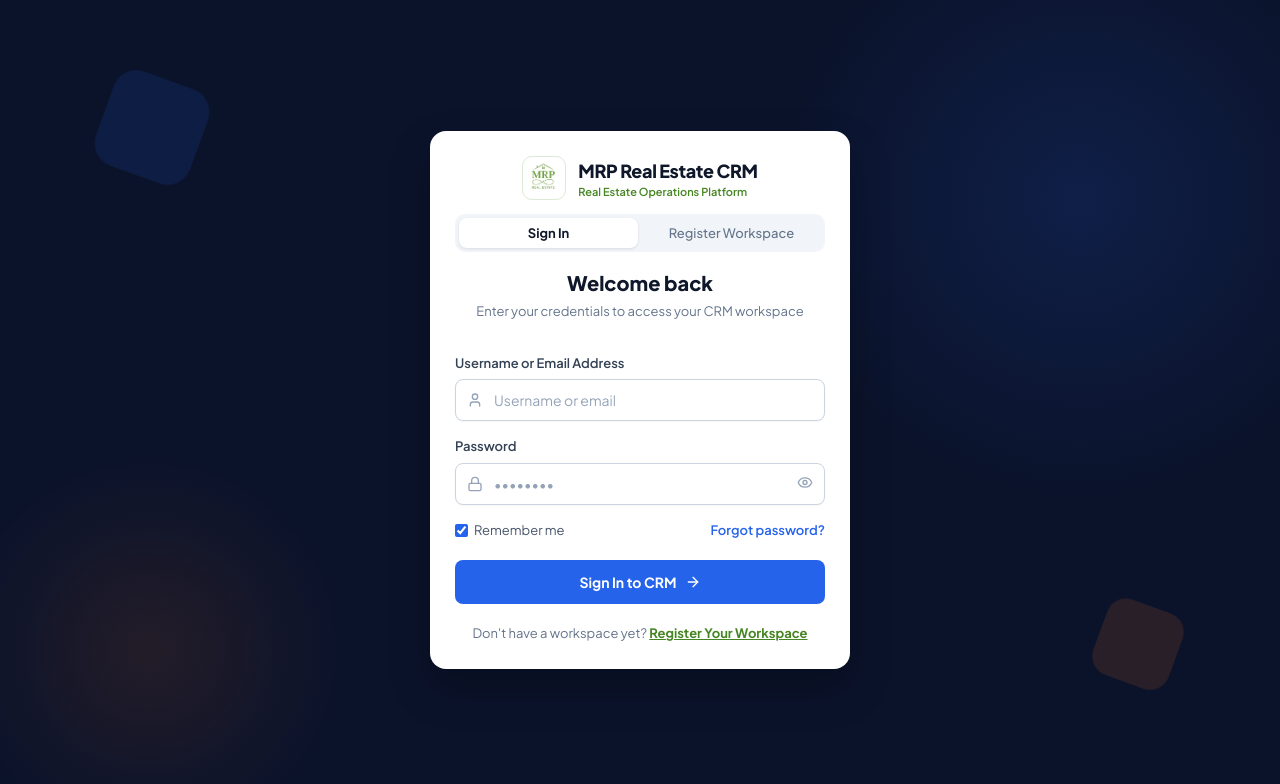
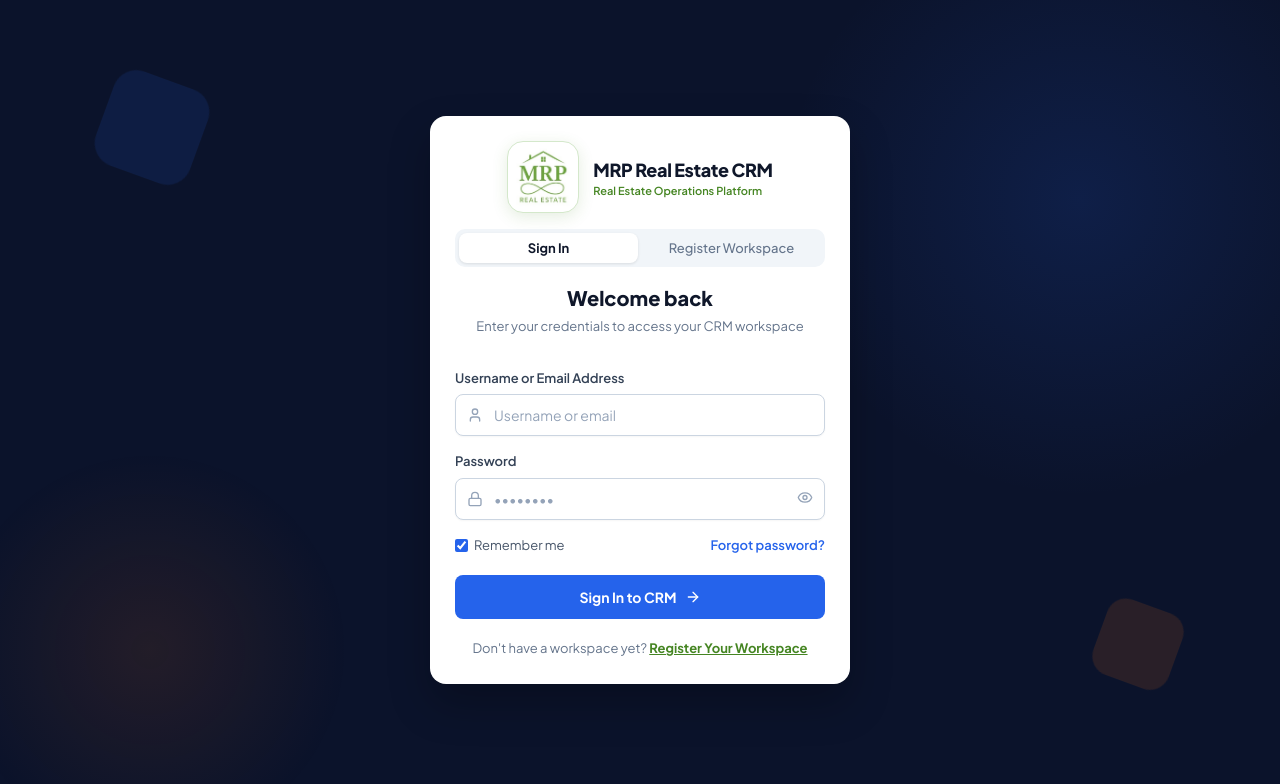
Before and after one commit to risewithmediaofficial-collab/Realestate-crm, a React (Vite) app in the folder frontend/: page /login in a window 1280 px wide. Shown: the top 784 px of the page. Built offline with nearby package versions, Linux system fonts and the light colour scheme.

Commit message:
Enlarge MRP logo size across CRM sidebar, topbar, customer navbar, footer, and auth screens

```diff
--- a/frontend/index.html
+++ b/frontend/index.html
@@ -2,7 +2,7 @@
 <html lang="en">
   <head>
     <meta charset="UTF-8" />
-    <link rel="icon" type="image/jpeg" href="/mrp-logo.jpeg" />
+    <link rel="icon" type="image/png" href="/mrp-logo-trimmed.png" />
     <meta name="viewport" content="width=device-width, initial-scale=1.0" />
     <title>MRP Real Estate CRM — Revenue & Operations Platform</title>
     <meta name="description" content="MRP Real Estate CRM — Comprehensive Real Estate Operating Platform covering lead pipeline, customer booking portal, site visits, inventory, and revenue collections." />
--- a/frontend/src/components/layout/Sidebar.jsx
+++ b/frontend/src/components/layout/Sidebar.jsx
@@ -155,28 +155,39 @@
 
       <aside className={`sidebar ${isMobileMenuOpen ? 'mobile-open' : ''}`}>
         <div className="sidebar-header">
-          <img
-            src="/mrp-logo.jpeg"
-            alt="MRP Real Estate"
+          <div
             onClick={() => { navigate('/dashboard'); closeMobileMenu(); }}
             style={{
-              width: 38,
-              height: 38,
-              objectFit: 'contain',
-              borderRadius: 8,
-              border: '1px solid #dbead4',
+              width: 58,
+              height: 58,
+              borderRadius: 12,
+              border: '1.5px solid #d4e8cb',
               background: '#ffffff',
-              padding: 2,
+              padding: 3,
+              display: 'flex',
+              alignItems: 'center',
+              justifyContent: 'center',
+              flexShrink: 0,
               cursor: 'pointer',
-              flexShrink: 0
+              boxShadow: '0 2px 10px rgba(69, 133, 34, 0.14)'
             }}
-          />
+          >
+            <img
+              src="/mrp-logo-trimmed.png"
+              alt="MRP Real Estate"
+              style={{
+                width: '100%',
+                height: '100%',
+                objectFit: 'contain'
+              }}
+            />
+          </div>
           <div className="sidebar-brand" onClick={() => { navigate('/dashboard'); closeMobileMenu(); }} style={{ cursor: 'pointer', flex: 1, minWidth: 0 }}>
-            <div className="sidebar-brand-name" style={{ lineHeight: 1.25, fontWeight: 800, fontSize: '12.5px', color: 'var(--text-primary)', letterSpacing: '-0.01em' }} title="MRP REAL ESTATE CRM">
-              MRP REAL ESTATE CRM
+            <div className="sidebar-brand-name" style={{ lineHeight: 1.2, fontWeight: 800, fontSize: '13px', color: '#172a11', letterSpacing: '-0.02em', whiteSpace: 'nowrap', overflow: 'hidden', textOverflow: 'ellipsis' }} title="MRP REAL ESTATE CRM">
+              MRP REAL ESTATE
             </div>
-            <div className="sidebar-brand-sub" style={{ fontSize: 11, color: 'var(--primary)', fontWeight: 600 }}>
-              {user?.organization || 'Revenue OS'}
+            <div className="sidebar-brand-sub" style={{ fontSize: 10.5, color: '#458522', fontWeight: 700, letterSpacing: '0.04em' }}>
+              CRM &bull; {user?.organization || 'REVENUE OS'}
             </div>
           </div>
           <button
--- a/frontend/src/components/layout/Topbar.jsx
+++ b/frontend/src/components/layout/Topbar.jsx
@@ -38,10 +38,32 @@
         <div
           className="topbar-mobile-logo"
           onClick={() => navigate('/dashboard')}
-          style={{ display: 'none', alignItems: 'center', gap: 6, cursor: 'pointer' }}
+          style={{ display: 'none', alignItems: 'center', gap: 8, cursor: 'pointer' }}
         >
-          <img src="/mrp-logo.jpeg" alt="MRP" style={{ width: 28, height: 28, objectFit: 'contain', borderRadius: 6, border: '1px solid #dbead4', background: '#ffffff', padding: 1 }} />
-          <span style={{ fontWeight: 800, fontSize: 13, color: 'var(--text-primary)', whiteSpace: 'nowrap' }}>MRP CRM</span>
+          <div style={{
+            width: 44,
+            height: 44,
+            borderRadius: 10,
+            border: '1.5px solid #d4e8cb',
+            background: '#ffffff',
+            padding: 2,
+            display: 'flex',
+            alignItems: 'center',
+            justifyContent: 'center',
+            flexShrink: 0,
+            boxShadow: '0 1px 6px rgba(69, 133, 34, 0.12)'
+          }}>
+            <img
+              src="/mrp-logo-trimmed.png"
+              alt="MRP"
+              style={{
+                width: '100%',
+                height: '100%',
+                objectFit: 'contain'
+              }}
+            />
+          </div>
+          <span style={{ fontWeight: 800, fontSize: 13.5, color: 'var(--text-primary)', whiteSpace: 'nowrap' }}>MRP CRM</span>
         </div>
 
         {/* Search Bar */}
--- a/frontend/src/components/public/PublicFooter.jsx
+++ b/frontend/src/components/public/PublicFooter.jsx
@@ -12,18 +12,28 @@
         {/* Brand & About */}
         <div>
           <div style={{ display: 'flex', alignItems: 'center', gap: 10, marginBottom: 16 }}>
-            <img
-              src="/mrp-logo.jpeg"
-              alt="MRP Real Estate"
-              style={{
-                width: 38,
-                height: 38,
-                objectFit: 'contain',
-                borderRadius: 8,
-                background: '#ffffff',
-                padding: 2
-              }}
-            />
+            <div style={{
+              width: 58,
+              height: 58,
+              borderRadius: 12,
+              background: '#ffffff',
+              padding: 4,
+              display: 'flex',
+              alignItems: 'center',
+              justifyContent: 'center',
+              boxShadow: '0 2px 10px rgba(0,0,0,0.25)',
+              flexShrink: 0
+            }}>
+              <img
+                src="/mrp-logo-trimmed.png"
+                alt="MRP Real Estate"
+                style={{
+                  width: '100%',
+                  height: '100%',
+                  objectFit: 'contain'
+                }}
+              />
+            </div>
             <span style={{ fontSize: 18, fontWeight: 800, color: '#ffffff' }}>MRP Real Estate</span>
           </div>
           <p style={{ fontSize: 13.5, lineHeight: 1.6, color: '#94a3b8', margin: '0 0 16px', maxWidth: 360 }}>
--- a/frontend/src/components/public/PublicNavbar.jsx
+++ b/frontend/src/components/public/PublicNavbar.jsx
@@ -27,21 +27,32 @@
       <div className="pub-nav-container">
         {/* Brand Logo */}
         <Link to="/" className="pub-brand" onClick={() => setMobileOpen(false)}>
-          <img
-            src="/mrp-logo.jpeg"
-            alt="MRP Real Estate"
-            className="pub-brand-logo-img"
+          <div
             style={{
-              height: 44,
-              width: 44,
-              objectFit: 'contain',
-              borderRadius: 8,
-              border: '1px solid #dbead4',
+              width: 64,
+              height: 64,
+              borderRadius: 14,
+              border: '1.5px solid #d4e8cb',
               background: '#ffffff',
-              padding: 2,
-              flexShrink: 0
+              padding: 4,
+              display: 'flex',
+              alignItems: 'center',
+              justifyContent: 'center',
+              flexShrink: 0,
+              boxShadow: '0 3px 12px rgba(69, 133, 34, 0.14)'
             }}
-          />
+          >
+            <img
+              src="/mrp-logo-trimmed.png"
+              alt="MRP Real Estate"
+              className="pub-brand-logo-img"
+              style={{
+                width: '100%',
+                height: '100%',
+                objectFit: 'contain'
+              }}
+            />
+          </div>
           <div>
             <div style={{ display: 'flex', alignItems: 'center', gap: 6 }}>
               <span style={{ fontWeight: 800, fontSize: 17, color: 'var(--pub-primary)', letterSpacing: '-0.01em' }}>
--- a/frontend/src/index.css
+++ b/frontend/src/index.css
@@ -180,9 +180,9 @@
   display: flex;
   align-items: center;
   gap: 12px;
-  padding: 16px 18px;
+  padding: 14px 16px;
   border-bottom: 1px solid var(--sidebar-border);
-  min-height: var(--topbar-height);
+  min-height: 72px;
   flex-shrink: 0;
   background: #ffffff;
 }
--- a/frontend/src/pages/auth/LoginPage.jsx
+++ b/frontend/src/pages/auth/LoginPage.jsx
@@ -195,20 +195,30 @@
 
       <div className="auth-card" style={{ maxWidth: mode === 'register' ? 520 : 420, width: '100%', padding: '24px 24px', background: '#ffffff', borderRadius: 16, boxShadow: '0 20px 40px rgba(0,0,0,0.25)', border: '1px solid rgba(255,255,255,0.1)', margin: 'auto', boxSizing: 'border-box' }}>
         {/* Logo */}
-        <div className="auth-logo" style={{ display: 'flex', alignItems: 'center', gap: 12, marginBottom: 14 }}>
-          <img
-            src="/mrp-logo.jpeg"
-            alt="MRP Real Estate"
-            style={{
-              width: 44,
-              height: 44,
-              objectFit: 'contain',
-              borderRadius: 10,
-              border: '1px solid #dbead4',
-              background: '#ffffff',
-              padding: 2
-            }}
-          />
+        <div className="auth-logo" style={{ display: 'flex', alignItems: 'center', gap: 14, marginBottom: 16 }}>
+          <div style={{
+            width: 72,
+            height: 72,
+            borderRadius: 16,
+            border: '1.5px solid #d4e8cb',
+            background: '#ffffff',
+            padding: 5,
+            display: 'flex',
+            alignItems: 'center',
+            justifyContent: 'center',
+            boxShadow: '0 4px 16px rgba(69, 133, 34, 0.14)',
+            flexShrink: 0
+          }}>
+            <img
+              src="/mrp-logo-trimmed.png"
+              alt="MRP Real Estate"
+              style={{
+                width: '100%',
+                height: '100%',
+                objectFit: 'contain'
+              }}
+            />
+          </div>
           <div>
             <div className="auth-logo-text" style={{ fontSize: 18, fontWeight: 800, color: '#0f172a', letterSpacing: '-0.02em' }}>MRP Real Estate CRM</div>
             <div className="auth-logo-sub" style={{ fontSize: 11, color: 'var(--primary)', fontWeight: 600 }}>Real Estate Operations Platform</div>
```
Also changed, not shown: frontend/public/mrp-logo-transparent.png (added), frontend/public/mrp-logo-trimmed.png (added).
